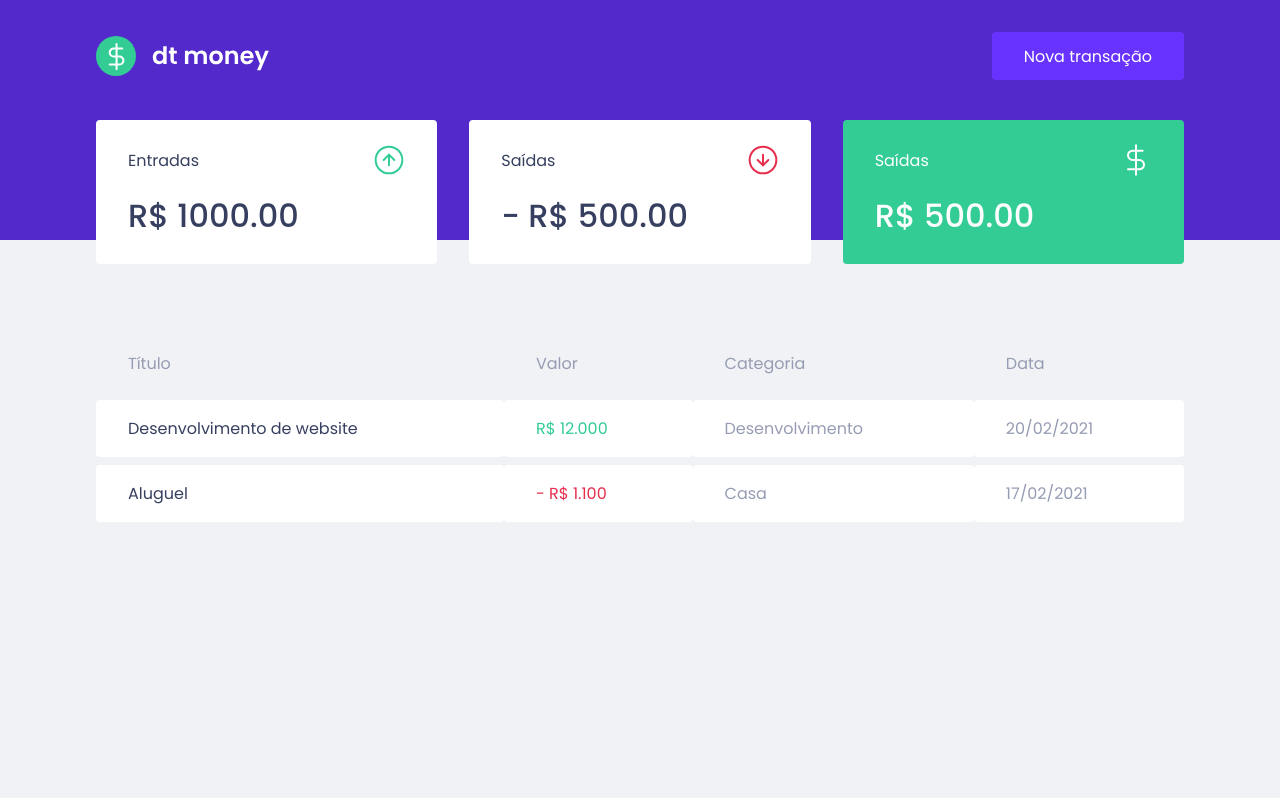
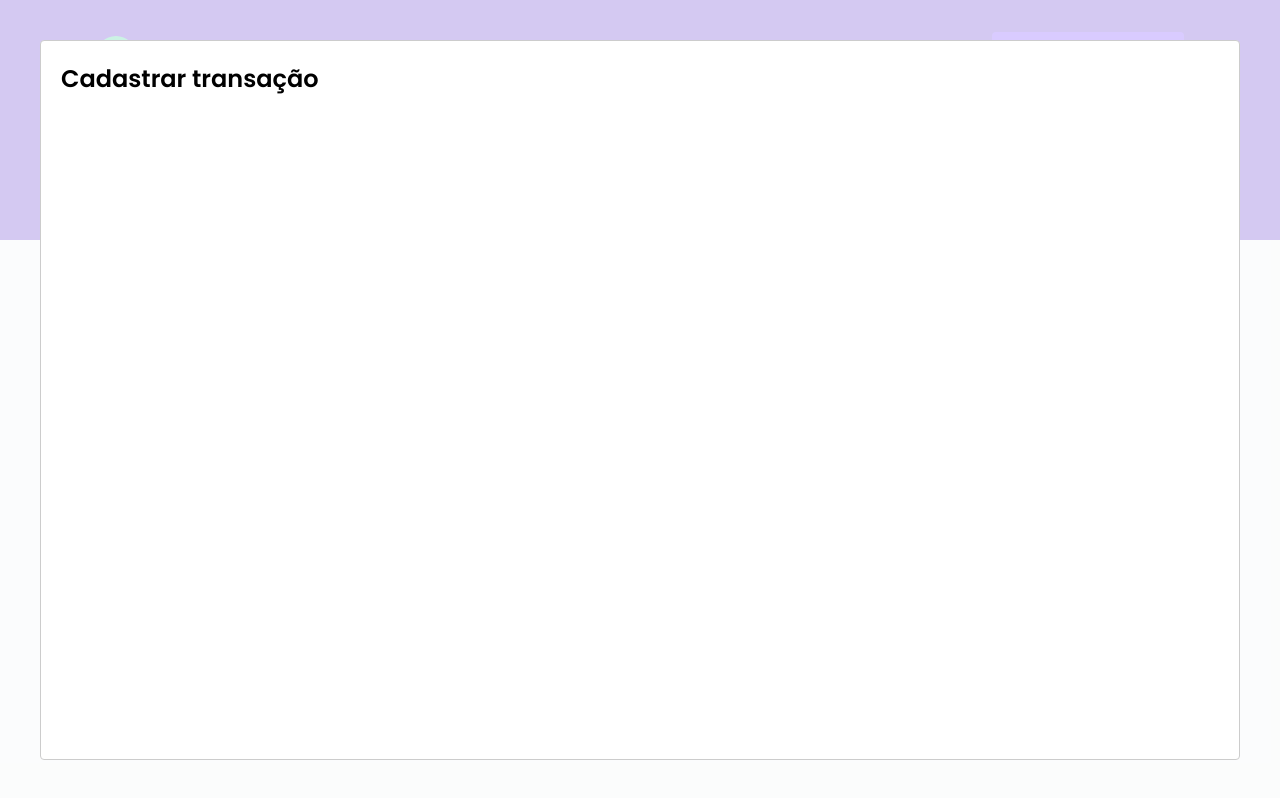
Before and after one commit to jessejonass/dtmoney, a React (Create React App) app: page / in a window 1280 px wide. Both pictures are taken after a click on the button "Nova transação". Built offline with nearby package versions, Linux system fonts and the light colour scheme; no server answers; what miragejs would draw is missing.

Commit message:
feat: criando modal

```diff
--- a/package.json
+++ b/package.json
@@ -7,6 +7,7 @@
     "miragejs": "^0.1.41",
     "react": "^17.0.1",
     "react-dom": "^17.0.1",
+    "react-modal": "^3.12.1",
     "react-scripts": "4.0.3",
     "styled-components": "^5.2.1",
     "web-vitals": "^1.0.1"
@@ -19,6 +20,7 @@
     "@types/node": "^12.0.0",
     "@types/react": "^17.0.0",
     "@types/react-dom": "^17.0.0",
+    "@types/react-modal": "^3.12.0",
     "@types/styled-components": "^5.1.9",
     "typescript": "^4.1.2"
   },
--- a/src/App.tsx
+++ b/src/App.tsx
@@ -1,12 +1,39 @@
+import Modal from 'react-modal';
+import { useState } from 'react';
+
 import { Dashboard } from "./components/Dashboard";
 import { Header } from "./components/Header";
 import { GlobalStyle } from "./styles/global";
 
+// acessibilidade
+Modal.setAppElement('#root');
+
 export function App() {
+  const [isNewTransactionModalOpen, setIsNewTransactionModalOpen] = useState(false);
+
+  function handleOpenNewTransactionModal() {
+    setIsNewTransactionModalOpen(true);
+  }
+
+  function handleCloseNewTransactionModal() {
+    setIsNewTransactionModalOpen(false);
+  }
+
   return (
     <>
-      <Header />
+      <Header
+        onOpenNewTransactionModal={handleOpenNewTransactionModal}
+      />
+
       <Dashboard />
+
+      <Modal
+        isOpen={isNewTransactionModalOpen}
+        onRequestClose={handleCloseNewTransactionModal}
+      >
+        <h2>Cadastrar transação</h2>
+      </Modal>
+
       <GlobalStyle />
     </>
   );
--- a/src/components/Header/index.tsx
+++ b/src/components/Header/index.tsx
@@ -2,12 +2,21 @@
 
 import { Container, Content } from './styles';
 
-export function Header() {
+interface HeaderProps {
+  onOpenNewTransactionModal: () => void;
+}
+
+export function Header({ onOpenNewTransactionModal }: HeaderProps) {
   return (
     <Container>
       <Content>
         <img src={logoImg} alt="dtmoney"/>
-        <button type="button">Nova transação</button>
+        <button
+          type="button"
+          onClick={onOpenNewTransactionModal}
+        >
+          Nova transação
+        </button>
       </Content>
     </Container>
   )
--- a/src/components/TransactionsTable/index.tsx
+++ b/src/components/TransactionsTable/index.tsx
@@ -8,7 +8,7 @@
 
   useEffect(() => {
     api.get('transactions')
-    .then(data => console.log(data));
+    .then(response => console.log(response.data));
   }, []);
 
   return (
```
Also changed, not shown: 1 other file (tests, documents, lock files or other folders).
